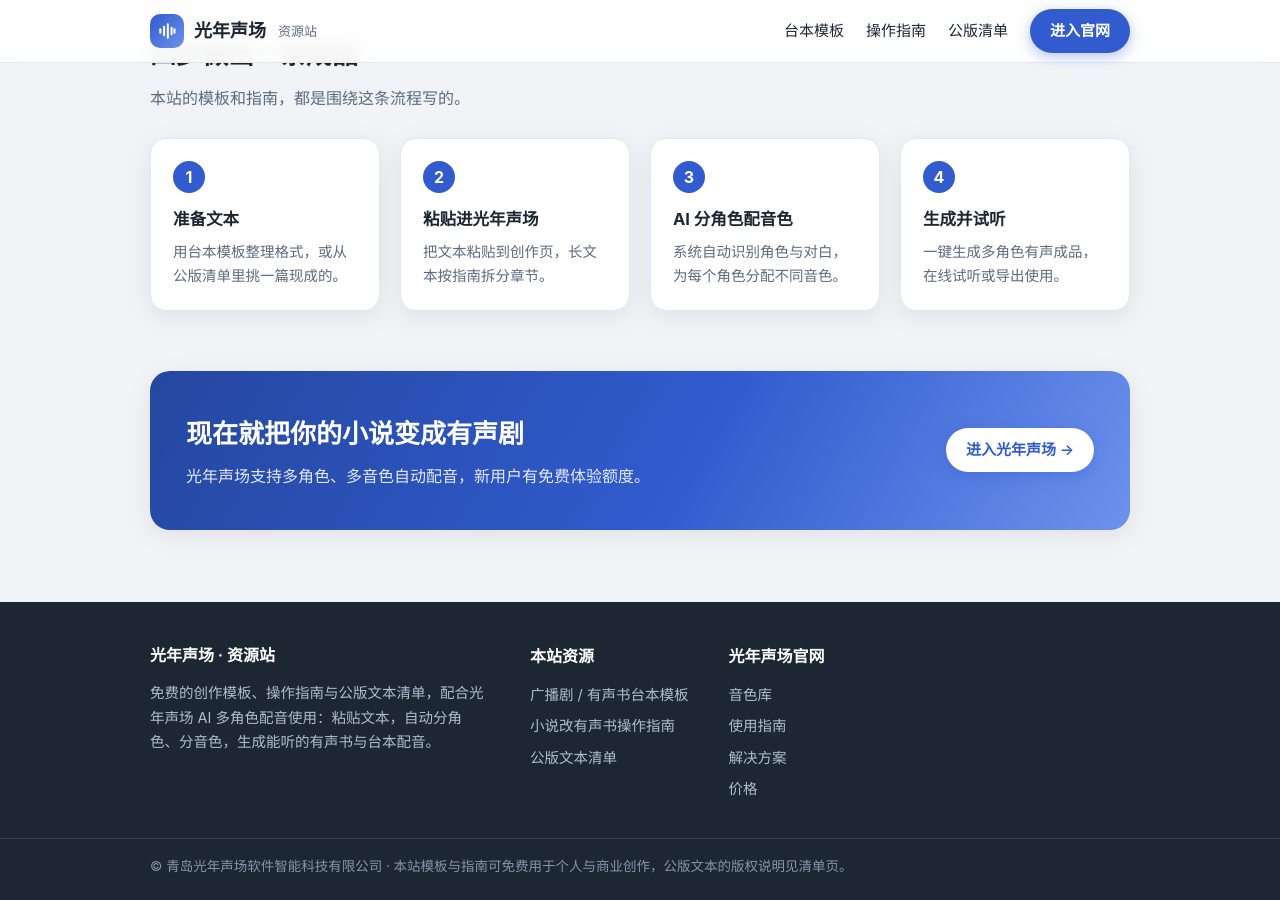
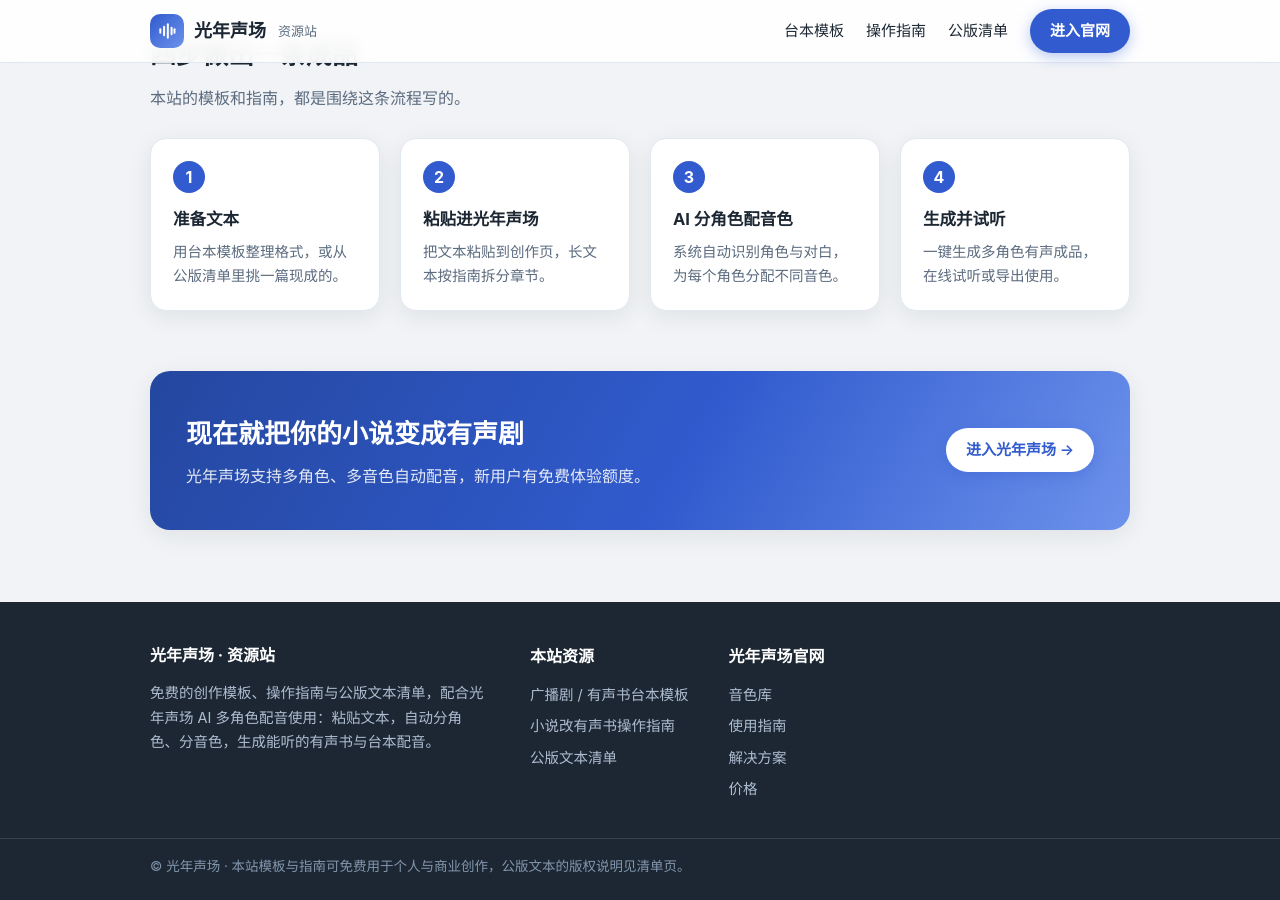
Before and after one commit to shengchang-dev/shengchang-dev.github.io, a Jekyll site: the page built from index.md, in a window 1280 px wide and 900 px high, scrolled down 1439 px. Built offline with Jekyll 4.4.1, drawn with Linux system fonts in a browser that asks for light colours.

Commit message:
Remove company name from footer

```diff
--- a/_layouts/default.html
+++ b/_layouts/default.html
@@ -185,7 +185,7 @@ a:hover{text-decoration:underline}
     </div>
   </div>
   <div class="footer-bottom">
-    <div class="wrap">© 青岛光年声场软件智能科技有限公司 · 本站模板与指南可免费用于个人与商业创作，公版文本的版权说明见清单页。</div>
+    <div class="wrap">© 光年声场 · 本站模板与指南可免费用于个人与商业创作，公版文本的版权说明见清单页。</div>
   </div>
 </footer>
 </body>
```
